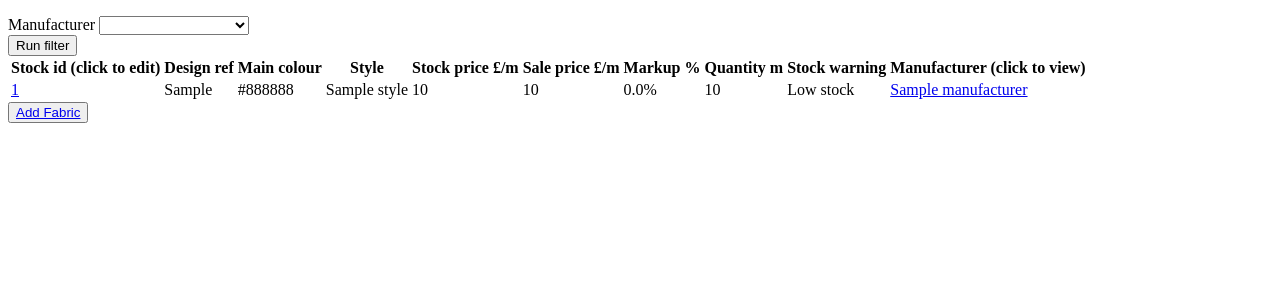
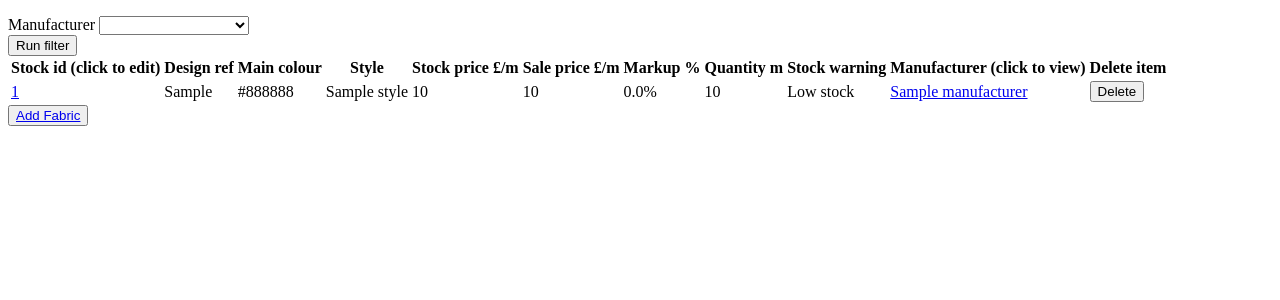
Before and after one commit to K-CUR/Project_1_Stock_Watch, a Flask app: page /fabrics in a window 1280 px wide. Shown: the part 70-370 px from the top of the page. Run offline with Flask 2, Linux system fonts and the light colour scheme; a database or web service that is not in the repository returns one stand-in record (values such as "Sample title"); some libraries are stand-ins or nearby versions.

Commit message:
Delete fabric added

```diff
--- a/stock_watch/controllers/fabric_controller.py
+++ b/stock_watch/controllers/fabric_controller.py
@@ -81,3 +81,14 @@ def filter_by_manufacturer():
     fabrics = fabric_repository.filter_fabric_by_manufacturer(manufacturer_id)
     manufacturers = manufacturer_repository.select_all()
     return render_template('/fabrics/index.html', fabrics = fabrics, all_manufacturers = manufacturers)
+
+@fabrics_blueprint.route("/fabrics/<id>/delete-fabric", methods = ['POST'])
+def delete_fabric(id):
+    fabric_repository.delete(id)
+    return redirect("/fabrics")
+
+
+#     @tasks_blueprint.route("/tasks/<id>/delete", methods=['POST'])
+# def delete_task(id):
+#     task_repository.delete(id)
+#     return redirect('/tasks')
--- a/stock_watch/templates/fabrics/index.html
+++ b/stock_watch/templates/fabrics/index.html
@@ -32,6 +32,7 @@
     <th>Quantity m</th>
     <th>Stock warning</th>
     <th>Manufacturer (click to view)</th>
+    <th>Delete item</th>
 </tr>
 
 {% for fabric in fabrics %}
@@ -53,6 +54,11 @@
         <!-- href determines url. Whatever is in double curlies is the name of the link on the web page -->
 
     </td>
+    <td>
+    <form action="/fabrics/{{ fabric.id }}/delete-fabric" method="POST">
+        <button>Delete</button>
+    </form>
+    </td>
 </tr>
 {% endfor %}
 
```
